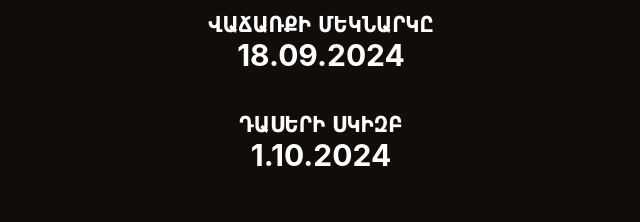
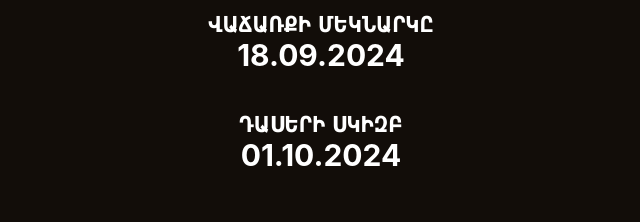
Before and after one commit to vardgeshakobyan2024/jasmine-travel, a React (Create React App) app: page / in a window 1280 px wide. Shown: the part 3380-3602 px from the top of the page, without its empty margins (319-959 px from the left). Built offline with nearby package versions, Linux system fonts and the light colour scheme.

Commit message:
Update Timer.jsx

```diff
--- a/src/components/Timer/Timer.jsx
+++ b/src/components/Timer/Timer.jsx
@@ -49,7 +49,7 @@ const Timer = () => {
                 </div>
                 <div className="heading">
                     <h4 className="heading1">դասերի սկիզբ</h4>
-                    <h4 className="headingDate">1.10.2024</h4>
+                    <h4 className="headingDate">01.10.2024</h4>
                 </div>
                 <div className="timer">
                     <h1>{timerDays} : {timerHours} : {timerMinutes} : {timerSeconds}</h1>
```
